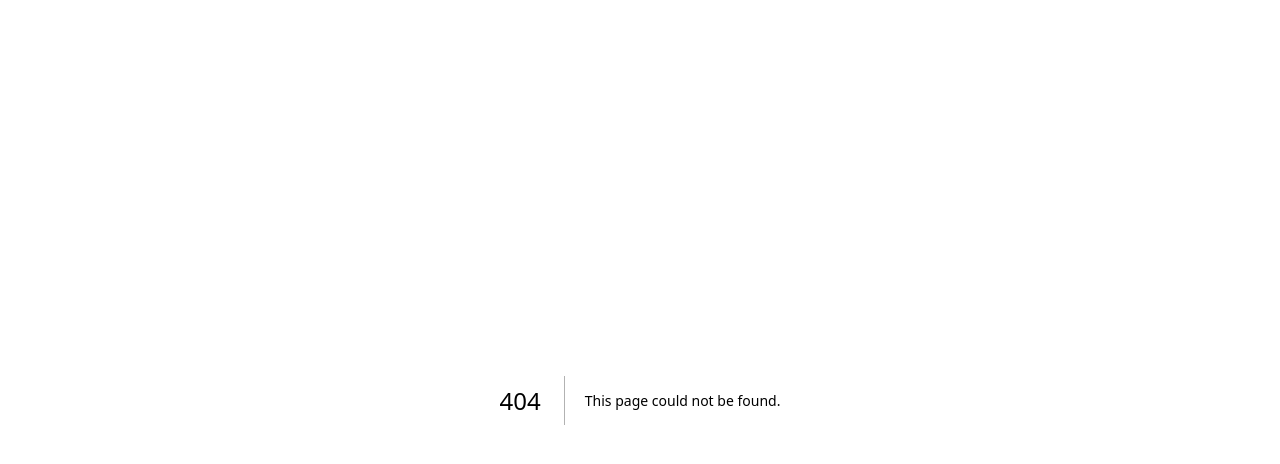
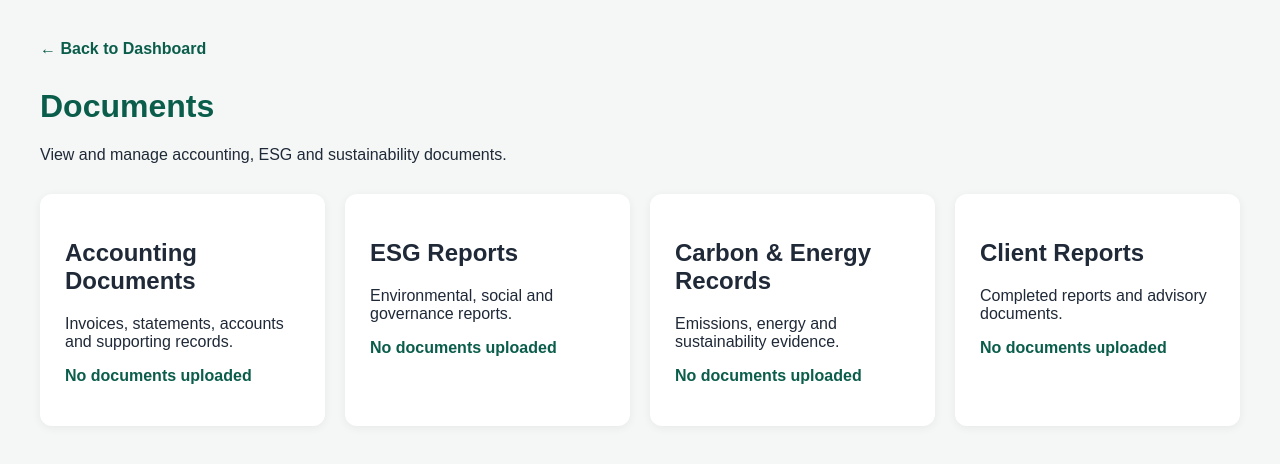
Before and after one commit to nelbinthomas99-rgb/nt-ai-sustainable-finance-platform, a Next.js app: page /documents in a window 1280 px wide. Before the commit this address had no page. Shown: the top 464 px of the page. Built offline with nearby package versions, Linux system fonts and the light colour scheme.

Commit message:
Create page.js

```diff
--- /dev/null
+++ b/app/documents/page.js
@@ -0,0 +1,81 @@
+import Link from "next/link";
+
+export default function DocumentsPage() {
+  return (
+    <main
+      style={{
+        fontFamily: "Arial, sans-serif",
+        background: "#f4f7f6",
+        minHeight: "100vh",
+        padding: "40px",
+      }}
+    >
+      <Link
+        href="/"
+        style={{
+          color: "#0b5d4b",
+          textDecoration: "none",
+          fontWeight: "bold",
+        }}
+      >
+        ← Back to Dashboard
+      </Link>
+
+      <h1 style={{ color: "#0b5d4b", marginTop: "30px" }}>
+        Documents
+      </h1>
+
+      <p>
+        View and manage accounting, ESG and sustainability documents.
+      </p>
+
+      <div
+        style={{
+          display: "grid",
+          gridTemplateColumns: "repeat(auto-fit, minmax(240px, 1fr))",
+          gap: "20px",
+          marginTop: "30px",
+        }}
+      >
+        <DocumentCard
+          title="Accounting Documents"
+          description="Invoices, statements, accounts and supporting records."
+        />
+
+        <DocumentCard
+          title="ESG Reports"
+          description="Environmental, social and governance reports."
+        />
+
+        <DocumentCard
+          title="Carbon & Energy Records"
+          description="Emissions, energy and sustainability evidence."
+        />
+
+        <DocumentCard
+          title="Client Reports"
+          description="Completed reports and advisory documents."
+        />
+      </div>
+    </main>
+  );
+}
+
+function DocumentCard({ title, description }) {
+  return (
+    <div
+      style={{
+        background: "white",
+        padding: "25px",
+        borderRadius: "12px",
+        boxShadow: "0 2px 10px rgba(0,0,0,0.06)",
+      }}
+    >
+      <h2>{title}</h2>
+      <p>{description}</p>
+      <p style={{ color: "#0b5d4b", fontWeight: "bold" }}>
+        No documents uploaded
+      </p>
+    </div>
+  );
+}
```
